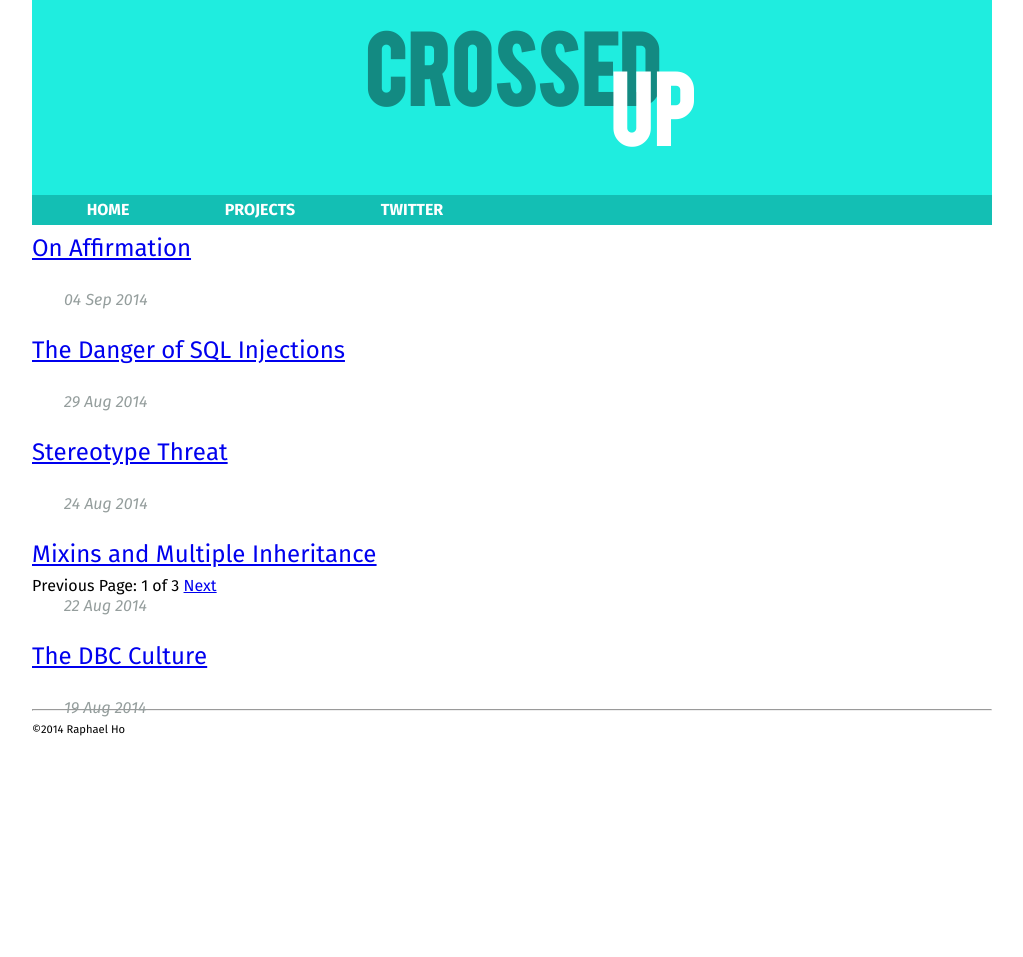
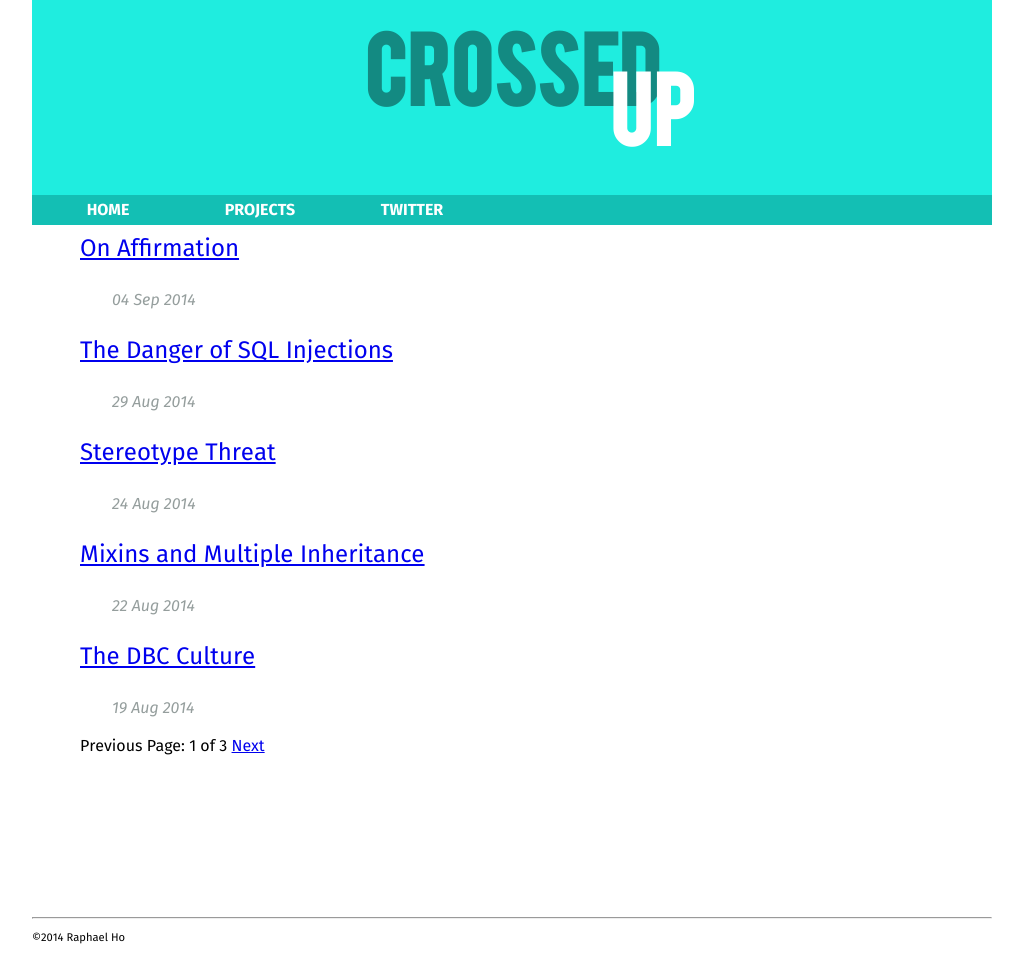
Before and after one commit to Kyhz/kyhz.github.io, a Jekyll site: the page built from index.html, in a window 1280 px wide. Shown: the whole page, without its empty margins (128-1151 px from the left). Built offline with Jekyll 4.4.1, drawn with Linux system fonts in a browser that asks for light colours; the list of posts is cut into pages by our own code; before the commit the page ends 900 px from its top, so only the background shows below that.

Commit message:
what am I doing again?

```diff
--- a/index.html
+++ b/index.html
@@ -2,7 +2,7 @@
 layout: default
 title: CrossedUp
 ---
-
+<div class="main_wrapper index_main">
   {% for post in paginator.posts %}
     <span class="blog_post_link"><a href="{{ post.url }}">{{ post.title }}</a></span>
     <p class="author">
@@ -24,3 +24,4 @@ title: CrossedUp
       <span class="next ">Next</span>
     {% endif %}
   </div>
+</div>
--- a/stylesheets/stylesheet.css
+++ b/stylesheets/stylesheet.css
@@ -182,5 +182,4 @@ code {
 }
 
 .pagination {
-	margin-top: -10em;
 }
```
Also changed, not shown: 4 other files. Lines whose indentation alone changed are shown as unchanged.
